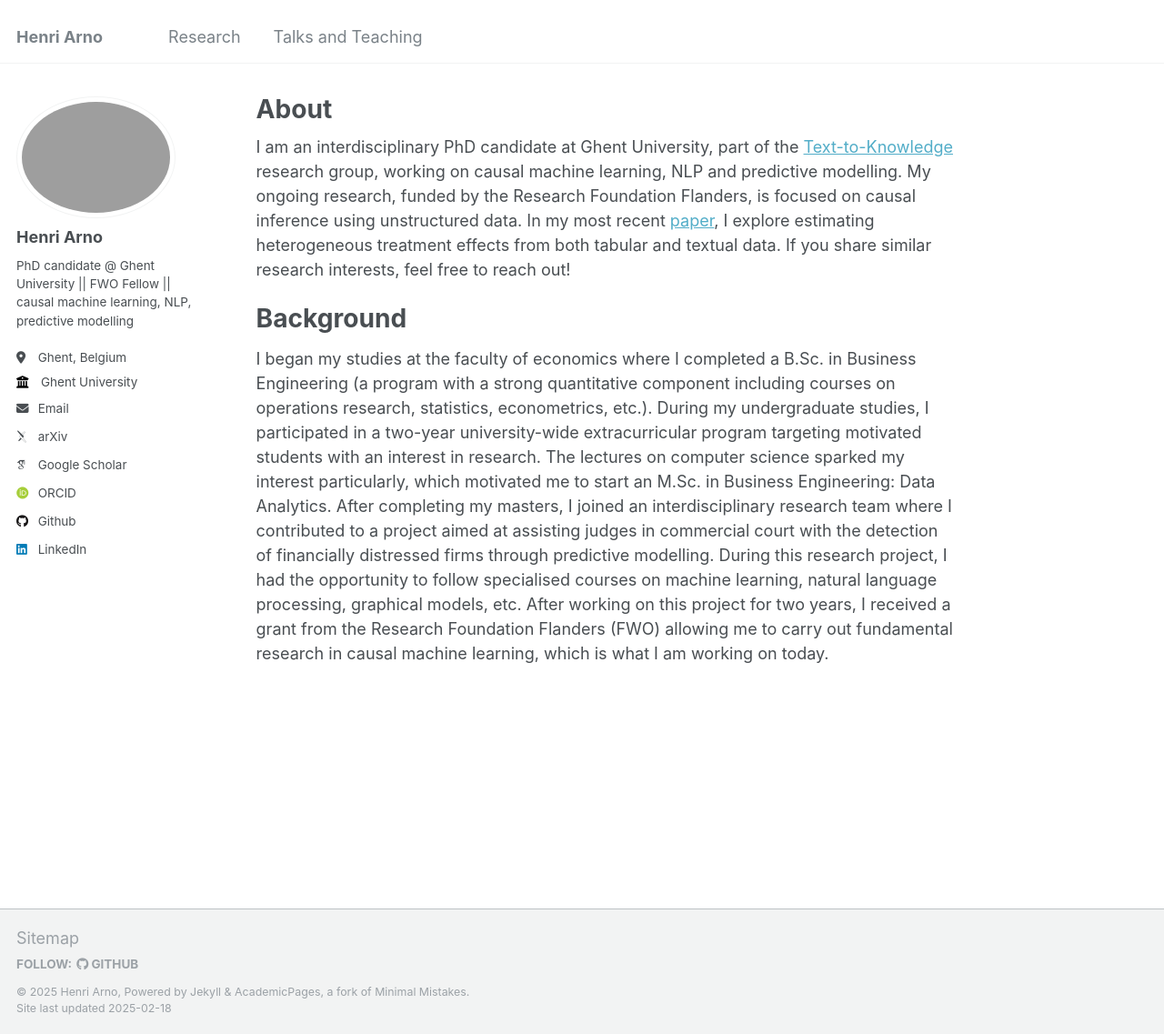
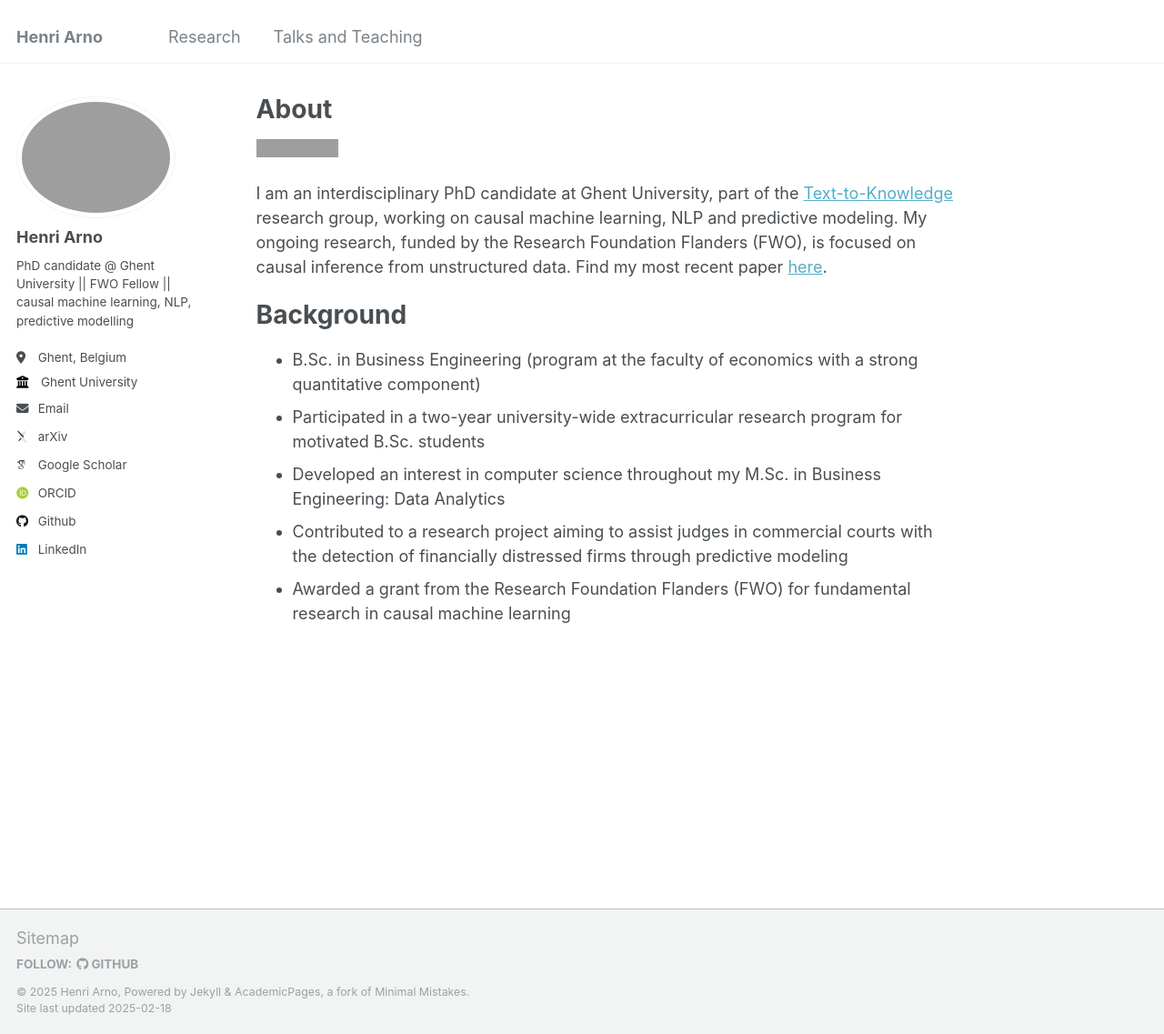
Before and after one commit to HenriArno/HenriArno.github.io, a Jekyll site: the page built from _pages/about.md, in a window 1280 px wide and 1137 px high. Shown: the whole window at 91% size. Built offline with Jekyll 4.4.1, drawn with Linux system fonts in a browser that asks for light colours; some web fonts are replaced; grey boxes are pictures that could not be loaded.

Commit message:
Update about.md

```diff
--- a/_pages/about.md
+++ b/_pages/about.md
@@ -7,8 +7,14 @@ redirect_from:
   - /about.html
 ---
 
-I am an interdisciplinary PhD candidate at Ghent University, part of the [Text-to-Knowledge](https://ugentt2k.github.io/) research group, working on causal machine learning, NLP and predictive modelling. My ongoing research, funded by the Research Foundation Flanders, is focused on causal inference using unstructured data. In my most recent [paper](https://arxiv.org/abs/2409.15503v2), I explore estimating heterogeneous treatment effects from both tabular and textual data. If you share similar research interests, feel free to reach out!
+[![Hits](https://hits.seeyoufarm.com/api/count/incr/badge.svg?url=https%3A%2F%2Fhenriarno.github.io&count_bg=%2379C83D&title_bg=%23555555&icon=&icon_color=%23E7E7E7&title=hits&edge_flat=false)](https://hits.seeyoufarm.com)
+
+I am an interdisciplinary PhD candidate at Ghent University, part of the [Text-to-Knowledge](https://ugentt2k.github.io/) research group, working on causal machine learning, NLP and predictive modeling. My ongoing research, funded by the Research Foundation Flanders (FWO), is focused on causal inference from unstructured data. Find my most recent paper [here](https://arxiv.org/abs/2409.15503v3).
 
 Background
 ======
-I began my studies at the faculty of economics where I completed a B.Sc. in Business Engineering (a program with a strong quantitative component including courses on operations research, statistics, econometrics, etc.). During my undergraduate studies, I participated in a two-year university-wide extracurricular program targeting motivated students with an interest in research. The lectures on computer science sparked my interest particularly, which motivated me to start an M.Sc. in Business Engineering: Data Analytics. After completing my masters, I joined an interdisciplinary research team where I contributed to a project aimed at assisting judges in commercial court with the detection of financially distressed firms through predictive modelling. During this research project, I had the opportunity to follow specialised courses on machine learning, natural language processing, graphical models, etc. After working on this project for two years, I received a grant from the Research Foundation Flanders (FWO) allowing me to carry out fundamental research in causal machine learning, which is what I am working on today.
+- B.Sc. in Business Engineering (program at the faculty of economics with a strong quantitative component)
+- Participated in a two-year university-wide extracurricular research program for motivated B.Sc. students
+- Developed an interest in computer science throughout my M.Sc. in Business Engineering: Data Analytics
+- Contributed to a research project aiming to assist judges in commercial courts with the detection of financially distressed firms through predictive modeling
+- Awarded a grant from the Research Foundation Flanders (FWO) for fundamental research in causal machine learning
```
